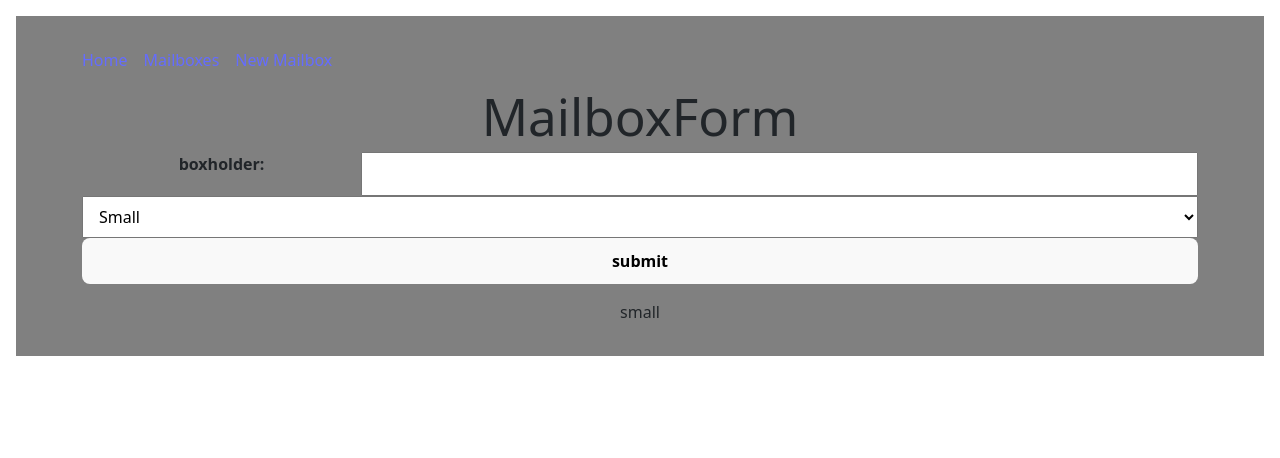
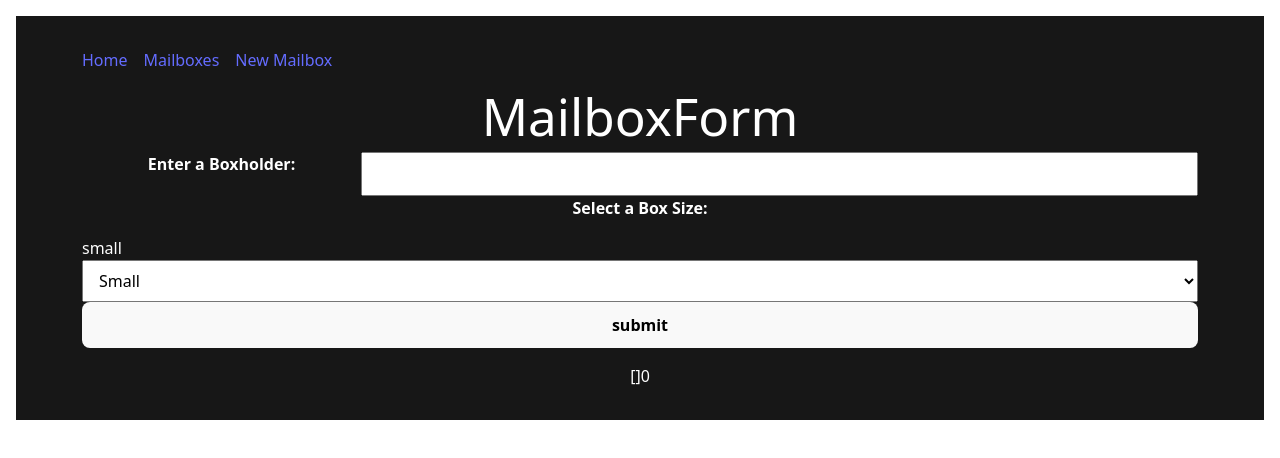
Before and after one commit to BenjaminGohPS/react-router-dom-lab, a React (Vite) app: page /new-mailbox in a window 1280 px wide. Shown: the top 458 px of the page. Built offline with nearby package versions, Linux system fonts and the light colour scheme.

Commit message:
still amending

```diff
--- a/src/App.css
+++ b/src/App.css
@@ -5,7 +5,8 @@
   text-align: center;
 
   /* added */
-  background-color: grey;
+  color: white;
+  background-color: #171717;
 }
 
 .logo {
--- a/src/App.jsx
+++ b/src/App.jsx
@@ -3,7 +3,7 @@ import reactLogo from "./assets/react.svg";
 import viteLogo from "/vite.svg";
 import "./App.css";
 import NavBar from "./components/NavBar";
-import { Route, Routes } from "react-router-dom";
+import { Route, Routes, useNavigate } from "react-router-dom";
 import MailboxList from "./components/MailboxList";
 import MailboxForm from "./components/MailboxForm";
 import MailboxDetails from "./components/MailboxDetails";
@@ -13,17 +13,35 @@ import MailboxDetails from "./components/MailboxDetails";
 const App = () => {
   const [mailboxes, setMailboxes] = useState([]);
   const [selection, setSelection] = useState("small");
+  const [name, setName] = useState("");
+
+  const handleNameChange = (event) => {
+    setName(event.target.value);
+  };
 
   const handleSelectionChange = (event) => {
     setSelection(event.target.value);
+    // setSelection({ ...selection, [event.target.name]: event.target.value });
   };
 
-  const addBox = () => {
-    //code here
+  const newMailboxForm = (event) => {
+    const navigate = useNavigate();
   };
+
+  const addBox = (event) => {
+    event.preventDefault();
+    setMailboxes((prevState) => [
+      ...prevState,
+      { id: mailboxes.length, name: name, size: selection },
+    ]);
+    // navigate("/new-mailbox");
+    useNavigate("/new-mailbox");
+  };
+
   return (
     <div className="container">
       <NavBar />
+
       <Routes>
         <Route
           path="/"
@@ -33,19 +51,45 @@ const App = () => {
             </main>
           }
         />
-        <Route path="/mailboxes" element={<MailboxList />} />
+        <Route
+          path="/mailboxes"
+          element={
+            <MailboxList
+              name={name}
+              size={selection}
+              mailboxId={mailboxes.length}
+              mailboxes={mailboxes}
+            />
+          }
+        />
         <Route
           path="/new-mailbox"
           element={
             <MailboxForm
               selection={selection}
+              name={name}
+              handleNameChange={handleNameChange}
               handleSelectionChange={handleSelectionChange}
+              addBox={addBox}
+              mailboxes={mailboxes}
             />
           }
         />
-        <Route path="mailboxes/:mailboxId" element={<MailboxDetails />} />
+        <Route
+          path="mailboxes/:mailboxId"
+          element={
+            <MailboxDetails
+              name={name}
+              size={selection}
+              mailboxId={mailboxes.length}
+            />
+          }
+        />
       </Routes>
-      {selection}
+      {/* {name}
+      {JSON.stringify(selection)} */}
+      {JSON.stringify(mailboxes)}
+      {mailboxes.length}
     </div>
   );
 };
--- a/src/components/MailboxDetails.jsx
+++ b/src/components/MailboxDetails.jsx
@@ -1,9 +1,24 @@
 import React from "react";
 import { useParams } from "react-router-dom";
 
-const MailboxDetails = () => {
+const MailboxDetails = (props) => {
+  // src/components/MailboxDetails.jsx
+
+  const { mailboxId } = useParams();
+  const selectedBox = props.mailboxes.find(
+    (mailbox) => mailbox._id === Number(mailboxId)
+  );
   const params = useParams();
-  return <h1>Mailbox {params.mailboxId}</h1>;
+  return <div className="mail-box">TEST</div>;
 };
 
 export default MailboxDetails;
+
+/*
+<h3>Mailbox {params.mailBoxId}</h3>
+       {props.mailboxId}
+      <h3>Mailbox {params.mailboxId}</h3>
+      <h4>Details</h4>
+      <p>Boxholder: {props.name}</p>
+      <p>Box Size: {props.size}</p>
+*/
--- a/src/components/MailboxForm.jsx
+++ b/src/components/MailboxForm.jsx
@@ -1,32 +1,52 @@
 import React from "react";
+import { useNavigate } from "react-router-dom";
 
 const MailboxForm = (props) => {
+  const newMailboxForm = (event) => {
+    const navigate = useNavigate();
+  };
   return (
     <div className="container">
       <h1>MailboxForm</h1>
-      <form onSubmit={console.log()}>
+      <form onSubmit={props.addBox}>
         <div className="row">
           <label className="col-md-3" htmlFor="boxholder">
-            boxholder:
+            Enter a Boxholder:
           </label>
-          <input className="col-md-9" id="boxholder" />
+          {props.name}
+          <input
+            className="col-md-9"
+            id="name"
+            name="name"
+            onChange={props.handleNameChange}
+            value={props.name}
+            required
+          />
         </div>
 
         <div className="row">
+          <label htmlFor="selection">Select a Box Size: </label>
+          {props.selection}
           <select
             id="selection"
             className="col-md-12"
             value={props.selection}
             onChange={props.handleSelectionChange}
           >
-            <option value="small">Small</option>
-            <option value="medium">Medium</option>
-            <option value="large">Large</option>
+            <option name="small" value="small">
+              Small
+            </option>
+            <option name="small" value="medium">
+              Medium
+            </option>
+            <option name="small" value="large">
+              Large
+            </option>
           </select>
         </div>
 
         <div className="row">
-          <button>submit</button>
+          <button type="submit">submit</button>
         </div>
       </form>
     </div>
--- a/src/components/MailboxList.jsx
+++ b/src/components/MailboxList.jsx
@@ -1,16 +1,56 @@
 import React from "react";
+import { Link } from "react-router-dom";
+import MailboxDetails from "./MailboxDetails";
 
-const MailboxList = () => {
+const MailboxList = (props) => {
+
+
+  return props.mailboxes.map((item, idx) => {
     return (
       <div>
         <h1>MailboxList</h1>
         <ul>
-        <li>MAILBOX 1</li>
-        <li>MAILBOX 2</li>
-        <li>MAILBOX 3</li>
+          <li>
+            <Link to="/mailbox/:mailboxId">
+              {/* <MailboxDetails
+                  name={props.name}
+                  size={props.size}
+                  mailboxId={props.mailboxId}
+                /> */}
+              Mail box {idx + 1}
+            </Link>
+          </li>
         </ul>
       </div>
     );
+  });
 };
 
 export default MailboxList;
+
+/**
+  let content = [];
+  for (let i = 0; i < props.mailboxId; i++) {
+    // content.push(props.mailboxes);
+
+*/
+
+/*
+div>
+      <h1>MailboxList</h1>
+      <ul>
+        <li>{/* <Link to={"/mailbox/" + i}>MAILBOX {i}</Link> */
+// }</li>
+//         <li>
+//           <Link to={"/mailbox/:mailboxId"}>
+//             {/* <MailboxDetails
+//                 name={props.name}
+//                 size={props.size}
+//                 mailboxId={props.mailboxId}
+//               /> */}
+//             Mail box {(props.mailboxId+1)}
+//           </Link>
+//         </li>
+//       </ul>
+//     </div>
+// */
```
Lines whose indentation alone changed are shown as unchanged.
